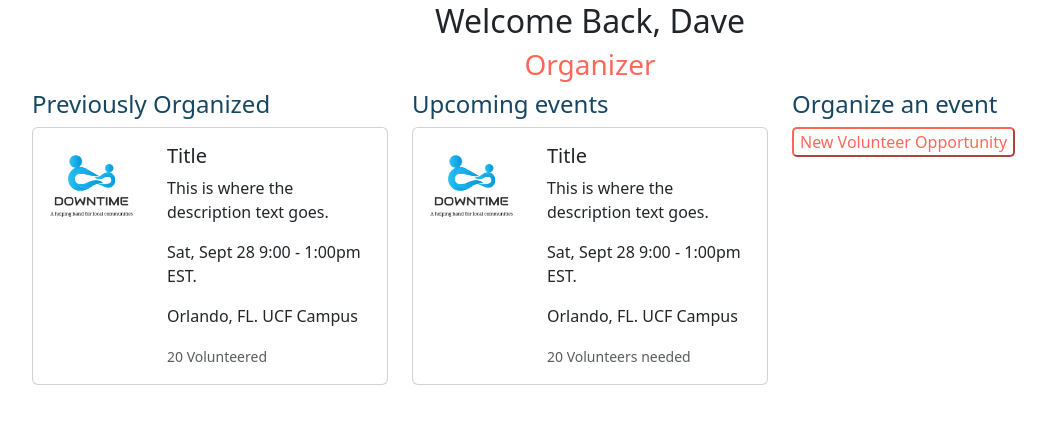
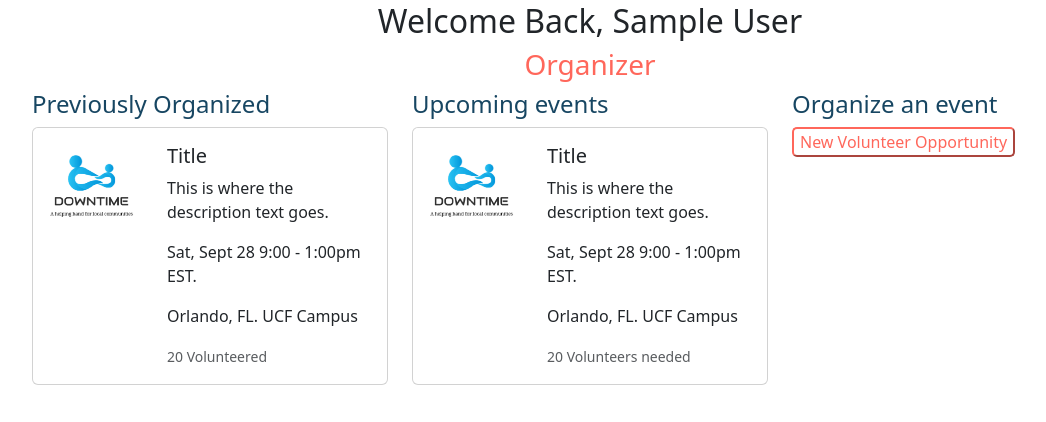
Before and after one commit to chisafukutome/volunteer-app, a Flask app: page /organizers/ in a window 1280 px wide. Shown: the part 74-496 px from the top of the page, without its empty margins (50-1096 px from the left). Run offline with Flask 3, Linux system fonts and the light colour scheme; the visitor is signed in with stand-in values (Sample User, id 1).

Commit message:
name change

```diff
--- a/website/organizers.py
+++ b/website/organizers.py
@@ -35,4 +35,4 @@ def home():
             db.session.commit()
             return redirect(url_for('organizers.home'))
 
-    return render_template('organizers.html')
+    return render_template('organizers.html', name=current_user.name)
--- a/website/sponsors.py
+++ b/website/sponsors.py
@@ -29,4 +29,4 @@ def home():
             db.session.commit()
             return redirect(url_for('sponsors.home'))
 
-    return render_template("sponsors.html")
+    return render_template("sponsors.html", name=current_user.name)
--- a/website/templates/organizers.html
+++ b/website/templates/organizers.html
@@ -81,7 +81,7 @@
   <!-- Organizer Dashboard -->
   <div id="organizerDash" style="display: block;">
     <div class="container">
-      <h2 style="text-align: center">Welcome Back, Dave</h2>
+      <h2 style="text-align: center">Welcome Back, {{name}}</h2>
       <h3 style="text-align: center; color: #ff675b;">Organizer</h3>
       <div class="row">
         <div class="col-4">
--- a/website/templates/sponsors.html
+++ b/website/templates/sponsors.html
@@ -79,7 +79,7 @@ Search
   <!-- Sponsor Dashboard -->
   <div id="sponsorDash" style="display:block;">
     <div class="container">
-      <h2 style="text-align: center">Welcome back Dave</h2>
+      <h2 style="text-align: center">Welcome back, {{name}}</h2>
       <h3 style="text-align: center">Sponsor</h3>
       <div class="row">
         <div class="col-6">
```
